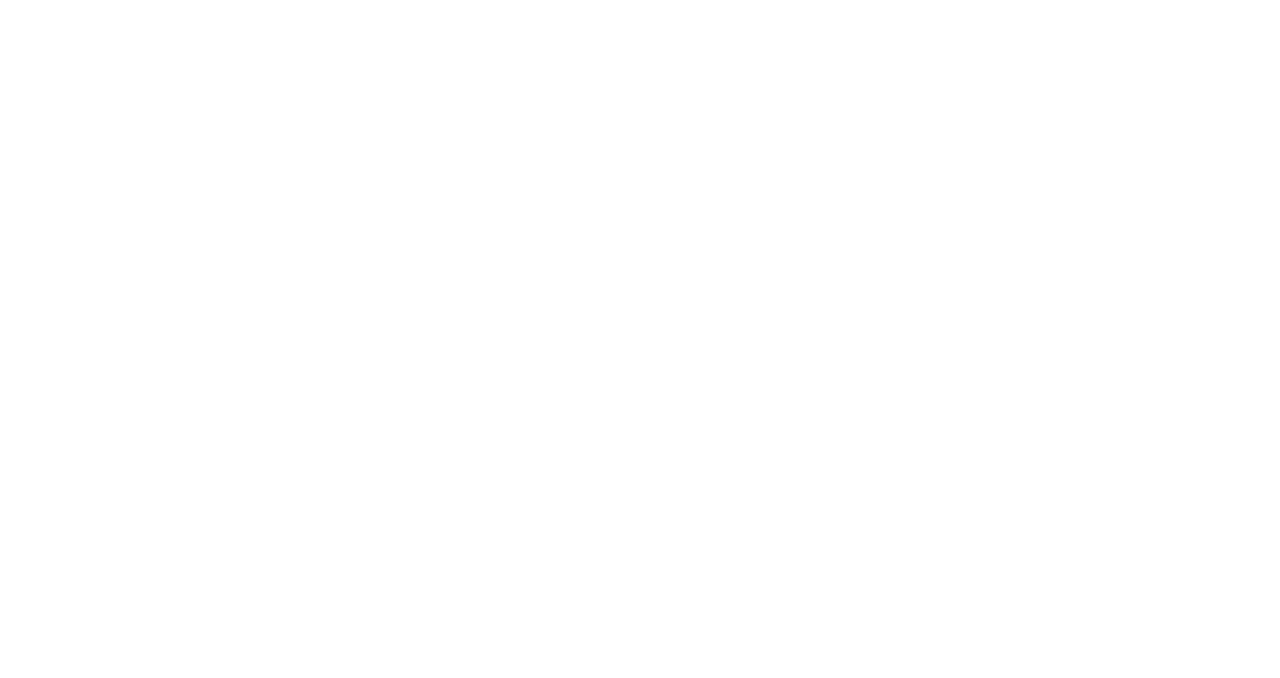
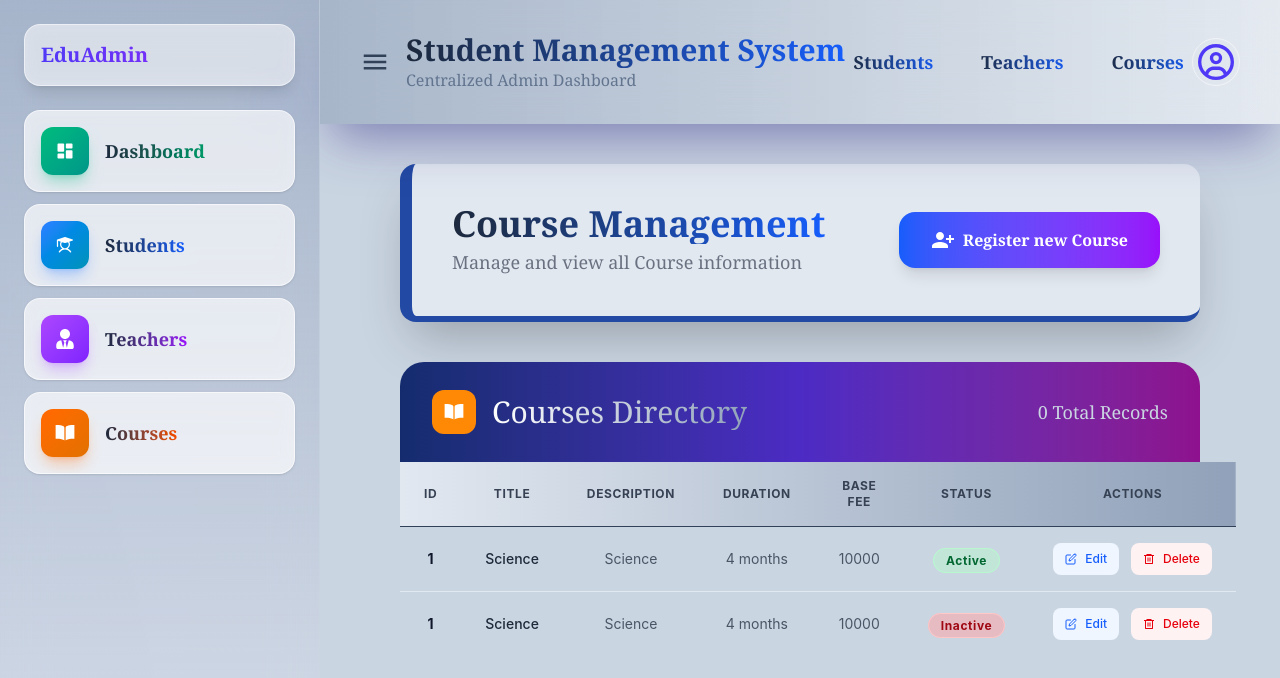
Before and after one commit to Aashishh05/Student-Management-System, a React app in the folder Frontend/: page /Courses in a window 1280 px wide. Before the commit this address had no page. Shown: the top 678 px of the page. Built offline with nearby package versions, Linux system fonts and the light colour scheme; the HTML template or start-up script is replaced by a standard one.

Commit message:
Courses layout completed

```diff
--- a/Frontend/src/app.jsx
+++ b/Frontend/src/app.jsx
@@ -7,6 +7,7 @@
 import Dashboard from './pages/Dashboard'
 import Student from './pages/Student'
 import Teacher from './pages/Teacher'
+import Courses from './pages/Courses'
 
 const App = () => {
   return (
@@ -21,6 +22,7 @@
         <Route path='/Dashboard' element={<Dashboard />} />
         <Route path='/Student' element={<Student />} />
         <Route path='/Teacher' element={<Teacher />} />
+        <Route path='/Courses' element={<Courses />} />
       </Routes>
     </div>
   )
--- a/Frontend/src/component/Header.jsx
+++ b/Frontend/src/component/Header.jsx
@@ -42,7 +42,7 @@
           </NavLink>
 
           <NavLink
-            to="/courses"
+            to="/Courses"
             className="relative px-2 py-1 text-lg font-bold bg-gradient-to-r from-slate-800 to-blue-600 bg-clip-text text-transparent  after:absolute after:bottom-0 after:left-0 after:h-[2px] after:w-0 after:bg-indigo-600 after:transition-all hover:after:w-full"
           >
             Courses
--- a/Frontend/src/component/Sidebar.jsx
+++ b/Frontend/src/component/Sidebar.jsx
@@ -59,7 +59,7 @@
           </div>
         </div>
 
-        <div className="group relative p-4 bg-white/70 backdrop-blur-sm rounded-2xl border border-white/60 shadow-sm hover:shadow-xl hover:shadow-orange-500/20 hover:border-orange-200/50 hover:bg-gradient-to-r hover:from-orange-50 hover:to-amber-50 transition-all duration-300 cursor-pointer overflow-hidden whitespace-nowrap">
+        <div className="group relative p-4 bg-white/70 backdrop-blur-sm rounded-2xl border border-white/60 shadow-sm hover:shadow-xl hover:shadow-orange-500/20 hover:border-orange-200/50 hover:bg-gradient-to-r hover:from-orange-50 hover:to-amber-50 transition-all duration-300 cursor-pointer overflow-hidden whitespace-nowrap" onClick={() => nav(`/Courses`)}>
           <div className="absolute inset-0 bg-gradient-to-r from-orange-400/10 to-amber-400/10 opacity-0 group-hover:opacity-100 blur-sm transition-all duration-500 rounded-2xl -z-10" />
           <div className="flex items-center space-x-4">
             <div className="w-12 h-12 bg-gradient-to-br from-orange-500 to-amber-600 rounded-xl flex items-center justify-center shadow-lg shadow-orange-500/30 group-hover:rotate-3 group-hover:scale-105 transition-all duration-300 text-white shrink-0">
--- /dev/null
+++ b/Frontend/src/pages/Courses.jsx
@@ -0,0 +1,176 @@
+import React, { useState } from "react";
+import { MdPersonAddAlt1 } from "react-icons/md";
+import { useNavigate } from "react-router-dom";
+import Sidebar from "../component/Sidebar";
+import Header from "../component/Header";
+import { FiEdit } from "react-icons/fi";
+import { RiDeleteBin6Line } from "react-icons/ri";
+import { IoBookSharp } from "react-icons/io5";
+
+const Courses = () => {
+  const [isOpen, setIsOpen] = useState(true);
+  const nav = useNavigate();
+
+  return (
+    <div className="flex min-h-screen bg-slate-300">
+      <div
+        className={`${
+          isOpen ? "w-80" : "w-0"
+        } transition-all duration-300 ease-in-out shrink-0 overflow-hidden md:relative absolute z-50 h-full`}
+      >
+        <Sidebar isOpen={isOpen} />
+      </div>
+
+      <div className="flex-1 flex flex-col min-w-0">
+        <Header toggleSidebar={() => setIsOpen(!isOpen)} />
+
+        <main className="p-4 md:p-10 space-y-6 md:space-y-10">
+          <div className="px-1 md:px-6 lg:px-10">
+            <div className="flex flex-col md:flex-row items-start md:items-center justify-between p-8 md:p-10 rounded-2xl bg-slate-200 shadow-2xl border-l-[12px] border-b-[6px] border-[#2249A3] gap-6">
+              <div className="flex flex-col font-serif">
+                <h1 className="text-3xl md:text-4xl font-bold bg-gradient-to-r from-slate-800 to-blue-600 bg-clip-text text-transparent">
+                  Course Management
+                </h1>
+                <p className="text-gray-500 mt-1 text-base md:text-lg">
+                  Manage and view all Course information
+                </p>
+              </div>
+
+              <div className="w-full md:w-auto">
+                <button
+                  className="w-full cursor-pointer flex items-center justify-center gap-2 font-serif font-bold px-8 py-4
+                  bg-gradient-to-r from-blue-600 to-purple-600 text-white rounded-2xl
+                  hover:from-blue-700 hover:to-purple-700 focus:outline-none
+                  transition-all duration-300 transform hover:scale-105 shadow-lg active:scale-95"
+                  onClick={() => nav(`/CoursesForm`)}
+                >
+                  <MdPersonAddAlt1 className="text-2xl" />
+                  <span className="whitespace-nowrap">Register new Course</span>
+                </button>
+              </div>
+            </div>
+
+            <div className="table-fixed mt-10">
+              <div className="w-full overflow-hidden rounded-t-3xl">
+                <div className="bg-gradient-to-r from-[#142C6E] via-[#4C2BC4] to-[#8E118E] px-8 py-7 flex items-center justify-between font-serif">
+                  <div className="flex items-center gap-4">
+                    <div className="bg-orange-400 p-3 rounded-xl">
+                      <IoBookSharp className="text-white text-xl" />
+                    </div>
+
+                    <h1 className="text-3xl bg-gradient-to-r from-white to-slate-400  bg-clip-text text-transparent ">
+                      Courses Directory
+                    </h1>
+                  </div>
+
+                  <h2 className="text-slate-300 text-lg font-medium">
+                    0 Total Records
+                  </h2>
+                </div>
+              </div>
+              <table className="min-w-full">
+                <thead>
+                  <tr className="bg-gradient-to-r from-slate-200 to-slate-400 border-b border-slate-700">
+                    <th className="px-6 py-4 text-center text-xs font-bold text-gray-700 uppercase tracking-wider">
+                      ID
+                    </th>
+                    <th className="px-6 py-4 text-center text-xs font-bold text-gray-700 uppercase tracking-wider">
+                      Title
+                    </th>
+                    <th className="px-6 py-4 text-center text-xs font-bold text-gray-700 uppercase tracking-wider">
+                      Description
+                    </th>
+                    <th className="px-6 py-4 text-center text-xs font-bold text-gray-700 uppercase tracking-wider">
+                      Duration
+                    </th>
+                    <th className="px-6 py-4 text-center text-xs font-bold text-gray-700 uppercase tracking-wider">
+                      Base Fee
+                    </th>
+                    <th className="px-6 py-4 text-center text-xs font-bold text-gray-700 uppercase tracking-wider">
+                      Status
+                    </th>
+                    <th className="px-6 py-4 text-center text-xs font-bold text-gray-700 uppercase tracking-wider">
+                      Actions
+                    </th>
+                  </tr>
+                </thead>
+
+                <tbody className="divide-y divide-slate-200">
+                  <tr className="hover:bg-sky-100/50 transition-all duration-300">
+                    <td className="px-6 py-4 whitespace-nowrap text-sm font-bold text-slate-900 text-center">
+                      1
+                    </td>
+                    <td className="px-6 py-4 whitespace-nowrap text-sm font-medium text-gray-800 text-center">
+                      Science
+                    </td>
+                    <td className="px-6 py-4 whitespace-nowrap text-sm text-gray-600 text-center">
+                      Science
+                    </td>
+                    <td className="px-6 py-4 whitespace-nowrap text-sm text-gray-600 text-center">
+                      4 months
+                    </td>
+                    <td className="px-6 py-4 whitespace-nowrap text-sm text-gray-600 text-center">
+                      10000
+                    </td>
+                     <td className="px-6 py-4 whitespace-nowrap text-center">
+                         <span className="px-3 py-1 text-[12px] font-bold tracking-wider rounded-full bg-green-200/50 text-green-800 border border-green-200">
+                        Active
+                      </span>
+                    </td>
+
+                    <td className="px-6 py-4 whitespace-nowrap text-sm font-medium text-center">
+                      <div className="flex items-center justify-center gap-3">
+                        <button className="flex gap-2 items-center px-3 py-2 text-xs font-medium text-blue-600 bg-blue-50 hover:bg-blue-100 rounded-lg transition-all duration-200 hover:scale-105">
+                          <FiEdit /> <span>Edit</span>
+                        </button>
+                        <button className="flex gap-2 items-center px-3 py-2 text-xs font-medium text-red-600 bg-red-50 hover:bg-red-100 rounded-lg transition-all duration-200 hover:scale-105">
+                          <RiDeleteBin6Line /> <span>Delete</span>
+                        </button>
+                      </div>
+                    </td>
+                  </tr>
+
+                  <tr className="hover:bg-sky-100/50 transition-all duration-300">
+                    <td className="px-6 py-4 whitespace-nowrap text-sm font-bold text-slate-900 text-center">
+                      1
+                    </td>
+                    <td className="px-6 py-4 whitespace-nowrap text-sm font-medium text-gray-800 text-center">
+                      Science
+                    </td>
+                    <td className="px-6 py-4 whitespace-nowrap text-sm text-gray-600 text-center">
+                      Science
+                    </td>
+                    <td className="px-6 py-4 whitespace-nowrap text-sm text-gray-600 text-center">
+                      4 months
+                    </td>
+                    <td className="px-6 py-4 whitespace-nowrap text-sm text-gray-600 text-center">
+                      10000
+                    </td>
+                    <td className="px-6 py-4 whitespace-nowrap text-center">
+                         <span className="px-3 py-1 text-[12px] font-bold tracking-wider rounded-full bg-red-300/50 text-red-800 border border-red-200">
+                        Inactive
+                      </span>
+                    </td>
+
+                    <td className="px-6 py-4 whitespace-nowrap text-sm font-medium text-center">
+                      <div className="flex items-center justify-center gap-3">
+                        <button className="flex gap-2 items-center px-3 py-2 text-xs font-medium text-blue-600 bg-blue-50 hover:bg-blue-100 rounded-lg transition-all duration-200 hover:scale-105">
+                          <FiEdit /> <span>Edit</span>
+                        </button>
+                        <button className="flex gap-2 items-center px-3 py-2 text-xs font-medium text-red-600 bg-red-50 hover:bg-red-100 rounded-lg transition-all duration-200 hover:scale-105">
+                          <RiDeleteBin6Line /> <span>Delete</span>
+                        </button>
+                      </div>
+                    </td>
+                  </tr>
+                </tbody>
+              </table>
+            </div>
+          </div>
+        </main>
+      </div>
+    </div>
+  );
+};
+
+export default Courses;
```
